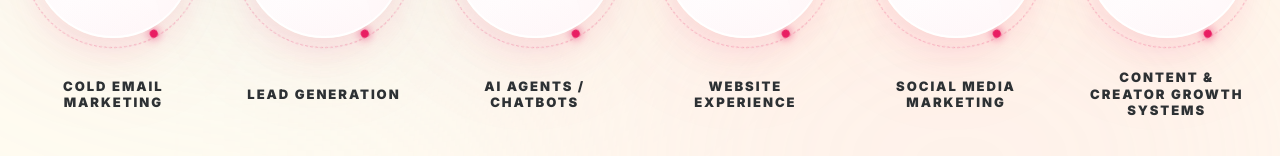
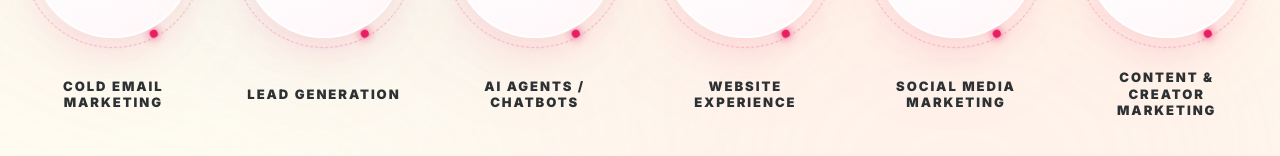
Before and after one commit to Dileepanagandula03/Rika-Studios, a React (Vite) app: page /#/ in a window 1280 px wide. Shown: the part 2147-2303 px from the top of the page. Built offline with nearby package versions, Linux system fonts and the light colour scheme.

Commit message:
Update service IDs, logic, and header links with trailing slashes

```diff
--- a/components/Header.tsx
+++ b/components/Header.tsx
@@ -40,13 +40,13 @@ const Header: React.FC = () => {
     { name: 'Home', path: '/' },
     {
       name: 'Services',
-      path: '/services',
+      path: '/services/',
       isDropdown: true,
-      items: SERVICES.map(s => ({ name: s.title, path: `/services/${s.id}` }))
+      items: SERVICES.map(s => ({ name: s.title, path: `/services/${s.id}/` }))
     },
     {
       name: 'Products',
-      path: '/products',
+      path: '/products/',
       isDropdown: true,
       items: [
         { name: 'Email Automation Tool', path: '/products/email-automation' },
--- a/constants.tsx
+++ b/constants.tsx
@@ -3,7 +3,7 @@ import { ServiceItem, PortfolioItem } from './types';
 
 export const SERVICES: ServiceItem[] = [
   {
-    id: 'cold-email',
+    id: 'cold-email-marketing',
     title: 'Cold Email Marketing',
     description: 'Direct, high-intent outreach that actually gets replies.',
     icon: 'mail',
@@ -21,7 +21,7 @@ export const SERVICES: ServiceItem[] = [
     benefits: ['Paid Acquisition Strategy', 'Funnel & Landing Page Optimization', 'Lead Nurturing Architecture', 'Conversion Tracking & Analytics', 'Campaign Performance Optimization']
   },
   {
-    id: 'ai-agents',
+    id: 'ai-agent-builder',
     title: 'AI Agents / Chatbots',
     description: 'Intelligent Interaction & Automation Systems.',
     icon: 'cpu',
@@ -30,7 +30,7 @@ export const SERVICES: ServiceItem[] = [
     benefits: ['AI Chatbot Architecture', 'Lead Qualification Automation', 'Customer Support Workflows', 'CRM & Messaging Integrations', 'Performance Learning & Refinement']
   },
   {
-    id: 'website-experience',
+    id: 'website-experience-design',
     title: 'Website Experience',
     description: 'Conversion-Focused Digital Environments.',
     icon: 'layout',
@@ -49,7 +49,7 @@ export const SERVICES: ServiceItem[] = [
   },
   {
     id: 'content-marketing',
-    title: 'Content & Creator Growth Systems',
+    title: 'Content & Creator marketing',
     description: 'Narrative + Visibility Infrastructure for the Short-Form Era.',
     icon: 'file-text',
     imageUrl: 'https://images.unsplash.com/photo-1492724441997-5dc865305da7?q=80&w=2070&auto=format&fit=crop',
```
